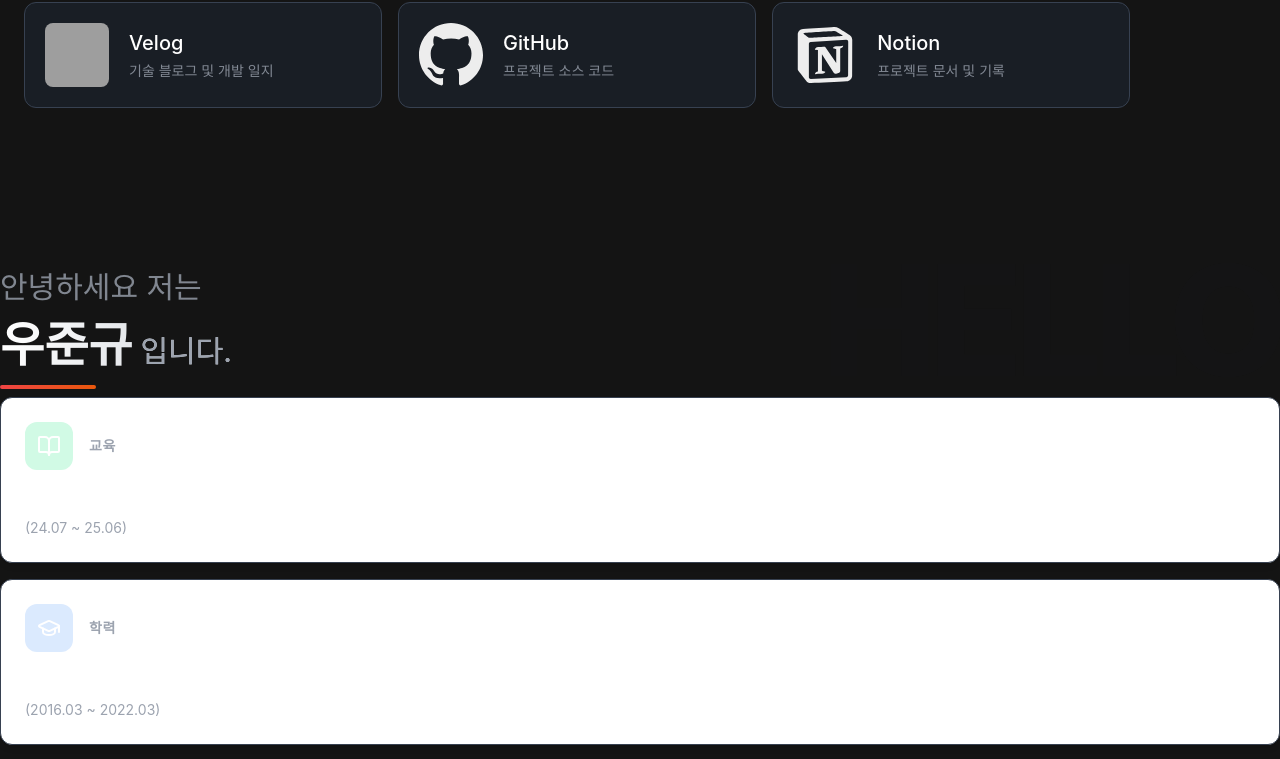
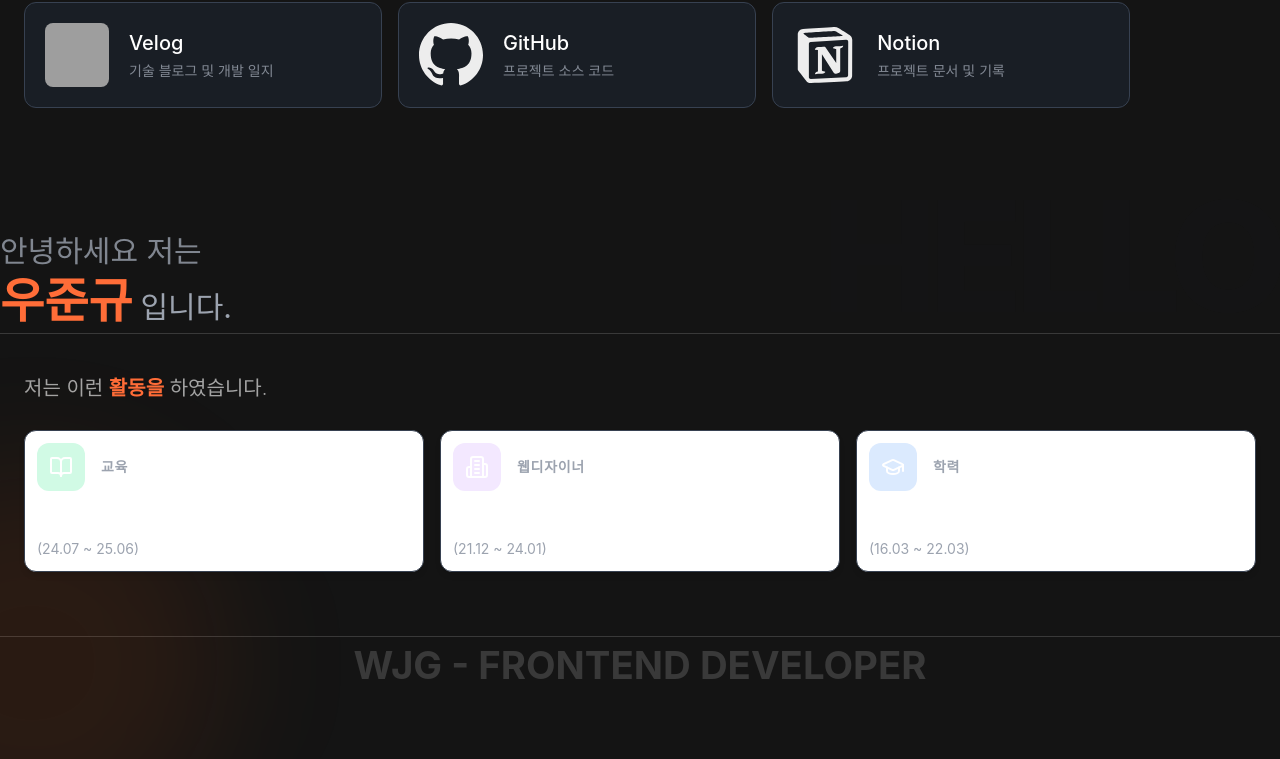
Before and after one commit to dnwnsrb11/WJG-my-portfolio, a Next.js app: page / in a window 1280 px wide. Shown: the part 519-1278 px from the top of the page. Built offline with nearby package versions, Linux system fonts and the light colour scheme; grey boxes are pictures that could not be loaded.

Commit message:
feat:aboutme 수정

```diff
--- a/src/components/main/aboutMe.tsx
+++ b/src/components/main/aboutMe.tsx
@@ -2,30 +2,37 @@ import { History } from "./history";
 
 export const AboutMe = () => {
   return (
-    <section className="pt-24 pb-16 w-full">
+    <section className="mt-12 pb-16 w-full">
       <div>
         <section className="flex justify-between items-end mt-4">
           <div className="relative z-10 mb-2">
-            <div className="mb-4">
+            <div className="mb-2">
               <p className="text-2xl md:text-3xl font-normal text-gray-400 dark:text-gray-300 opacity-80">
                 안녕하세요 저는
               </p>
             </div>
-            <h1 className="text-4xl md:text-5xl font-bold bg-gradient-to-r from-white to-gray-300 dark:from-white dark:to-gray-400 text-transparent bg-clip-text">
+            <h1 className="text-4xl md:text-5xl font-bold text-title">
               우준규
               <span className="text-2xl md:text-3xl font-normal ml-2 text-gray-400 dark:text-gray-300">
                 입니다.
               </span>
             </h1>
-            <div className="h-1 w-24 bg-gradient-to-r from-red-500 to-orange-600 rounded-full mt-4"></div>
           </div>
           <h3 className="text-[12vw] leading-none text-gray-800/5 dark:text-white/5 font-extrabold bottom-2 -left-4 z-0 tracking-tighter">
             HELLO
           </h3>
         </section>
-
-        <section>
-          <History />
+        <hr className="w-full border-stroke mb-10" />
+        <section className="flex flex-col mx-6">
+          <div className="mb-1">
+            <p className="text-xl font-light text-text2">
+              저는 이런 <span className="font-bold text-title">활동을</span>{" "}
+              하였습니다.
+            </p>
+          </div>
+          <div className="">
+            <History />
+          </div>
         </section>
       </div>
     </section>
--- a/src/components/main/history.tsx
+++ b/src/components/main/history.tsx
@@ -20,15 +20,6 @@ export const History = () => {
       iconBg: "bg-emerald-100 dark:bg-emerald-900/30",
     },
     {
-      id: "education",
-      icon: <GraduationCap className="w-6 h-6" />,
-      title: "학력",
-      content: "대구가톨릭대학교 디지털디자인 졸업",
-      subContent: "(2016.03 ~ 2022.03)",
-      color: "from-blue-500 to-indigo-600",
-      iconBg: "bg-blue-100 dark:bg-blue-900/30",
-    },
-    {
       id: "UX/UI",
       icon: <Building2 className="w-6 h-6" />,
       title: "웹디자이너",
@@ -39,30 +30,40 @@ export const History = () => {
       iconBg: "bg-purple-100 dark:bg-purple-900/30",
     },
     {
-      id: "email",
-      icon: <Mail className="w-6 h-6" />,
-      title: "이메일",
-      content: "dnwnsrb11@naver.com",
-      copyable: true,
-      color: "from-red-500 to-orange-600",
-      iconBg: "bg-red-100 dark:bg-red-900/30",
+      id: "education",
+      icon: <GraduationCap className="w-6 h-6" />,
+      title: "학력",
+      content: "대구가톨릭대학교 디지털디자인 졸업",
+      subContent: "(16.03 ~ 22.03)",
+      color: "from-blue-500 to-indigo-600",
+      iconBg: "bg-blue-100 dark:bg-blue-900/30",
     },
-    {
-      id: "phone",
-      icon: <Phone className="w-6 h-6" />,
-      title: "전화번호",
-      content: "010-2386-6916",
-      copyable: true,
-      color: "from-amber-500 to-yellow-600",
-      iconBg: "bg-amber-100 dark:bg-amber-900/30",
-    },
+    // {
+    //   id: "email",
+    //   icon: <Mail className="w-6 h-6" />,
+    //   title: "이메일",
+    //   content: "dnwnsrb11@naver.com",
+    //   copyable: true,
+    //   color: "from-red-500 to-orange-600",
+    //   iconBg: "bg-red-100 dark:bg-red-900/30",
+    // },
+    // {
+    //   id: "phone",
+    //   icon: <Phone className="w-6 h-6" />,
+    //   title: "전화번호",
+    //   content: "010-2386-6916",
+    //   copyable: true,
+    //   color: "from-amber-500 to-yellow-600",
+    //   iconBg: "bg-amber-100 dark:bg-amber-900/30",
+    // },
   ];
   return (
-    <div className="flex flex-col gap-4">
+    <section>
+      <div className="flex flex-wrap flex-grow gap-4 pt-6">
         {infoData.map((info, index) => (
           <div
             key={index}
-          className="bg-white flex-1 dark:bg-gray-800/60 backdrop-blur-sm rounded-xl border border-gray-700 p-6
+            className="bg-white flex-1 dark:bg-gray-800/60 backdrop-blur-sm rounded-xl border border-gray-700 p-3
                 group hover:scale-105 transition-all duration-300 shadow-md hover:shadow-xl relative overflow-hidden"
           >
             <div
@@ -104,5 +105,6 @@ export const History = () => {
           </div>
         ))}
       </div>
+    </section>
   );
 };
```
Lines whose indentation alone changed are shown as unchanged.
